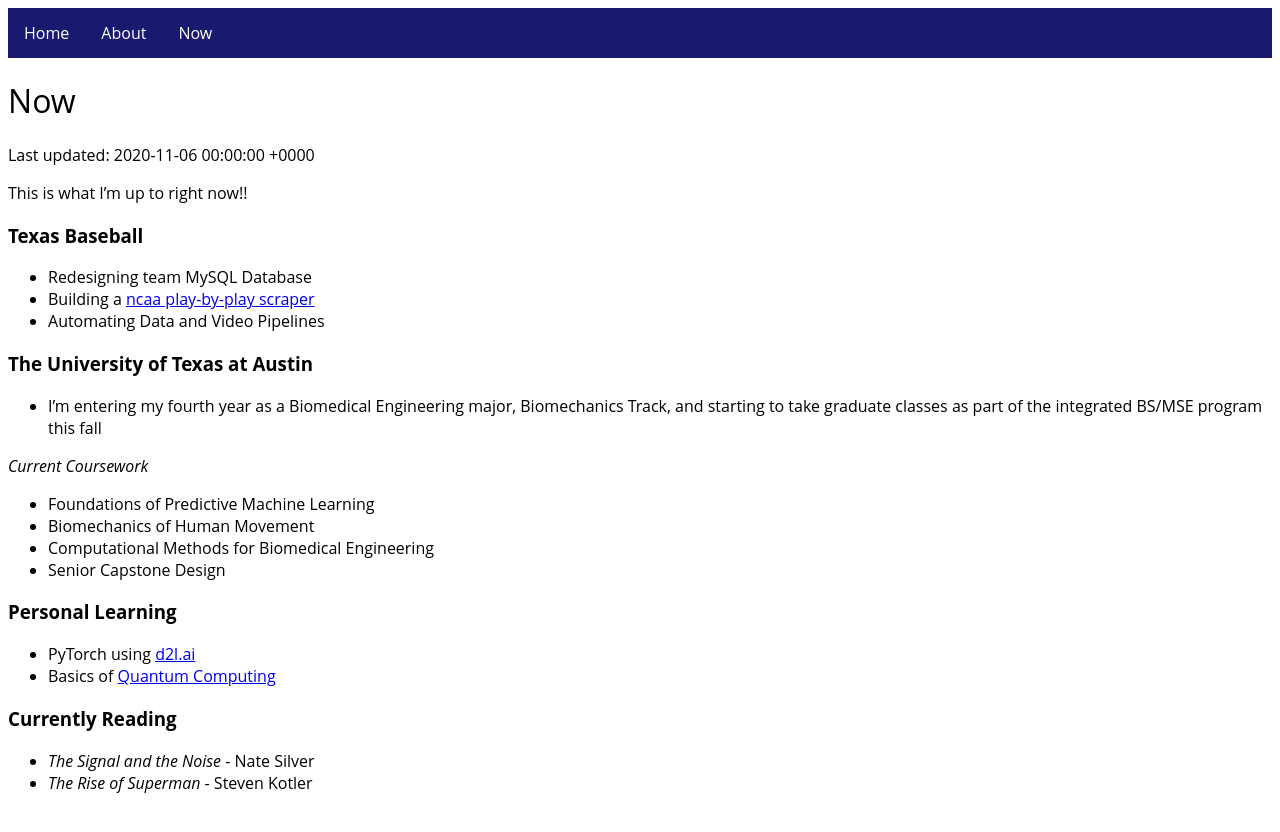
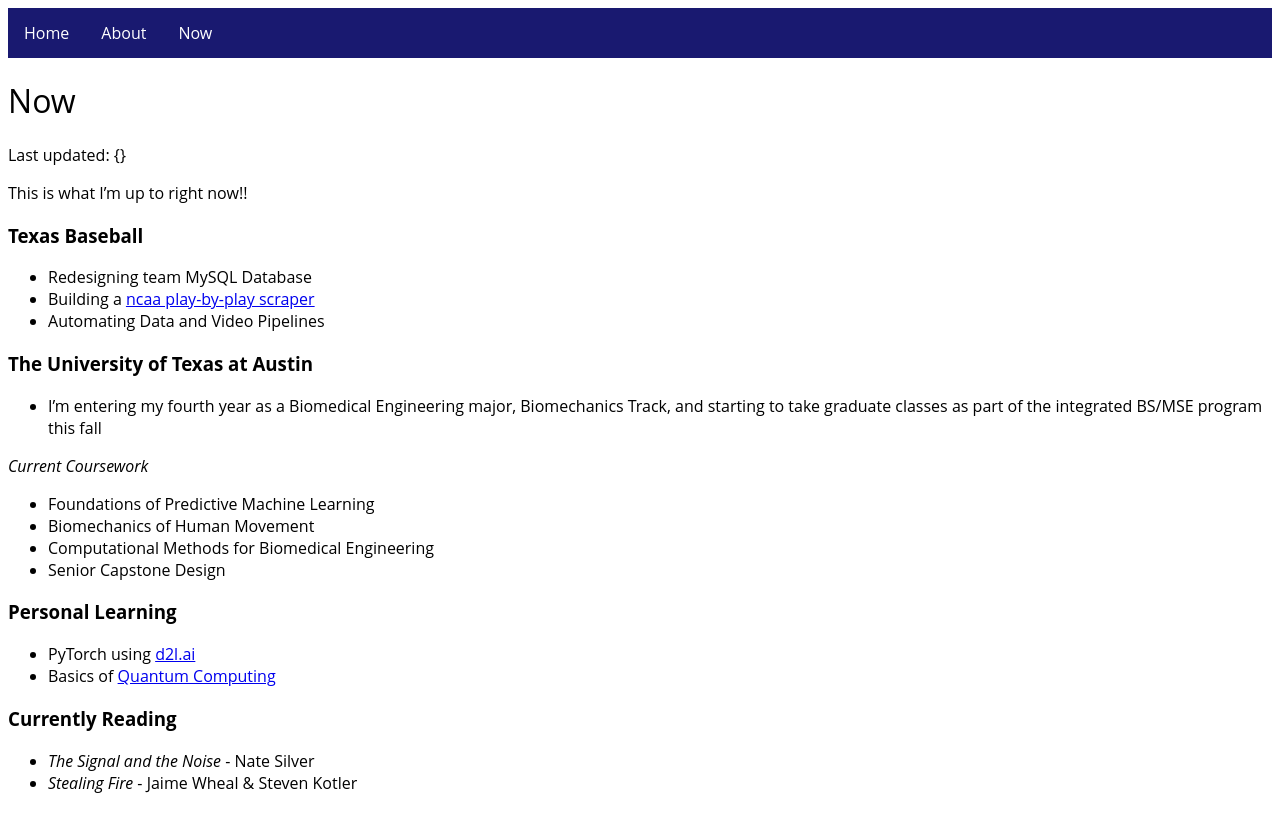
Before and after one commit to milesok/milesok.github.io, a Jekyll site: the page built from pages/now.md, in a window 1280 px wide. Shown: the top 832 px of the page. Built offline with Jekyll 4.4.1, drawn with Linux system fonts in a browser that asks for light colours.

Commit message:
Update now.md

```diff
--- a/pages/now.md
+++ b/pages/now.md
@@ -2,7 +2,7 @@
 permalink: /now
 layout: page
 title: Now
-date: 2020-11-06T00:00:00.000Z
+date: {}
 published: true
 ---
 Last updated: {{%page.date%}}
@@ -29,4 +29,4 @@ This is what I'm up to right now!!
 
 ### Currently Reading
 - *The Signal and the Noise* - Nate Silver
-- *The Rise of Superman* - Steven Kotler
+- *Stealing Fire* - Jaime Wheal & Steven Kotler
```
